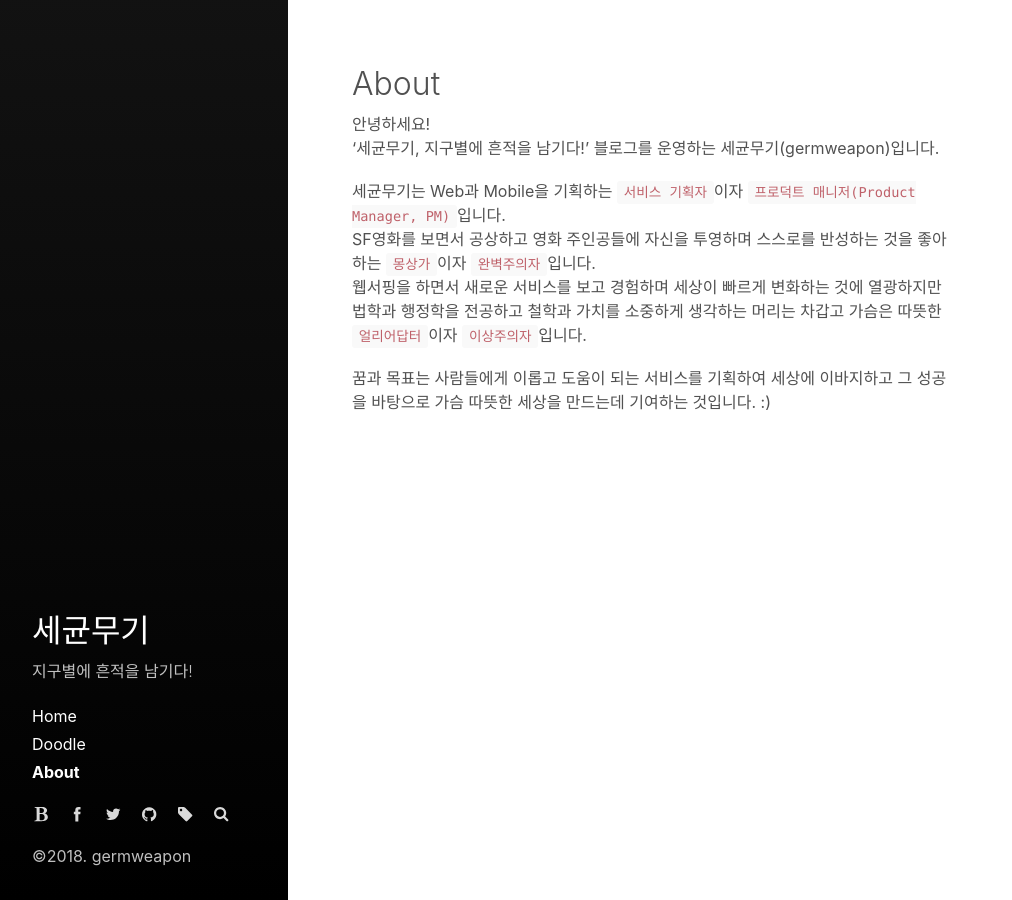
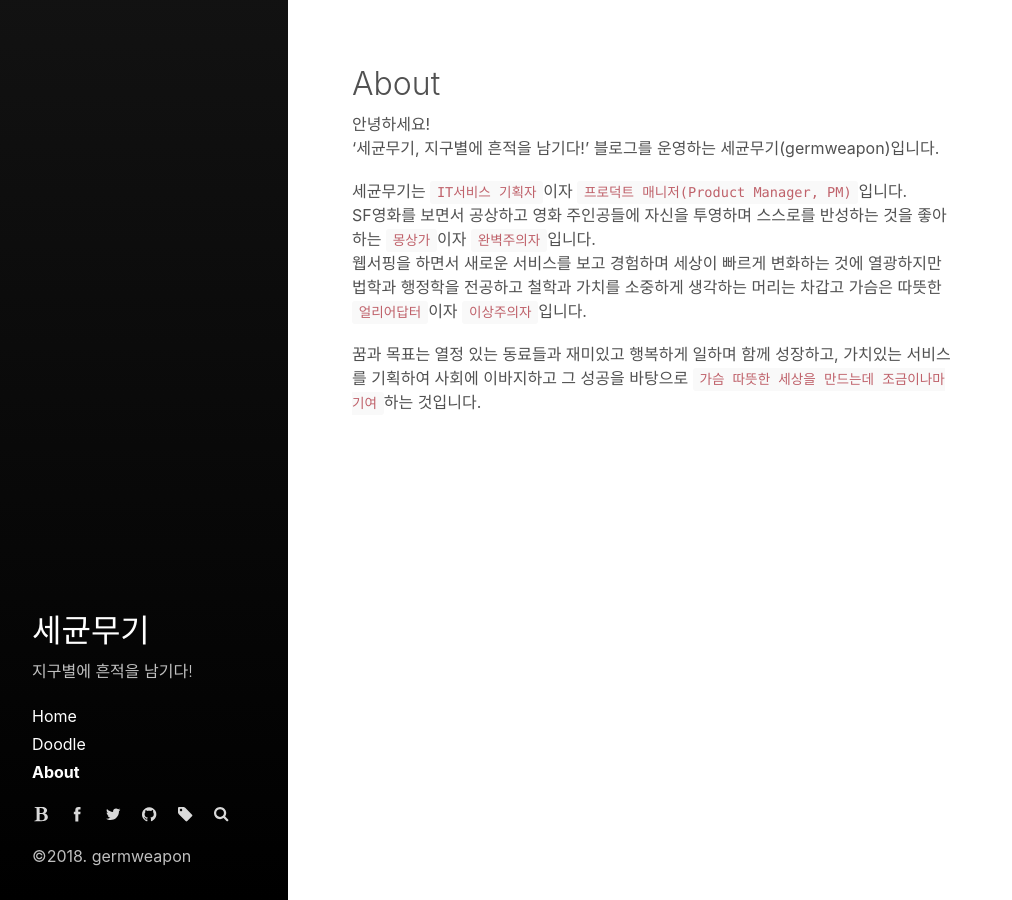
Before and after one commit to germweapon/germweapon.github.io, a Jekyll site: the page built from about.md, in a window 1280 px wide. Shown: the whole page, without its empty margins (0-1012 px from the left). Built offline with Jekyll 4.4.1, drawn with Linux system fonts in a browser that asks for light colours.

Commit message:
프로필 수정

```diff
--- a/about.md
+++ b/about.md
@@ -8,8 +8,8 @@ sidebar_link: true
 안녕하세요!<br/>
 '세균무기, 지구별에 흔적을 남기다!' 블로그를 운영하는 세균무기(germweapon)입니다.
 
-세균무기는 Web과 Mobile을 기획하는 `서비스 기획자`이자 `프로덕트 매니저(Product Manager, PM)`입니다.<br/>
+세균무기는 `IT서비스 기획자`이자 `프로덕트 매니저(Product Manager, PM)`입니다.<br/>
 SF영화를 보면서 공상하고 영화 주인공들에 자신을 투영하며 스스로를 반성하는 것을 좋아하는 `몽상가`이자 `완벽주의자`입니다.<br/>
 웹서핑을 하면서 새로운 서비스를 보고 경험하며 세상이 빠르게 변화하는 것에 열광하지만 법학과 행정학을 전공하고 철학과 가치를 소중하게 생각하는 머리는 차갑고 가슴은 따뜻한 `얼리어답터`이자 `이상주의자`입니다.
 
-꿈과 목표는 사람들에게 이롭고 도움이 되는 서비스를 기획하여 세상에 이바지하고 그 성공을 바탕으로 가슴 따뜻한 세상을 만드는데 기여하는 것입니다. :)
+꿈과 목표는 열정 있는 동료들과 재미있고 행복하게 일하며 함께 성장하고, 가치있는 서비스를 기획하여 사회에 이바지하고 그 성공을 바탕으로 `가슴 따뜻한 세상을 만드는데 조금이나마 기여`하는 것입니다.
```
